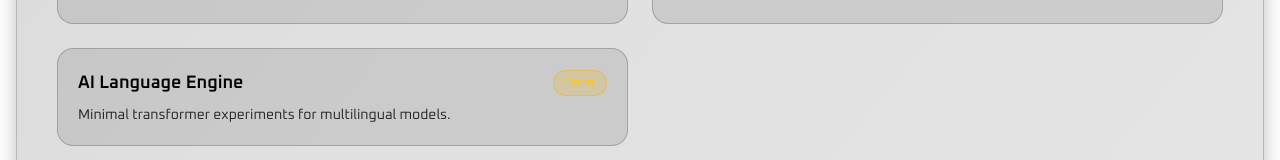
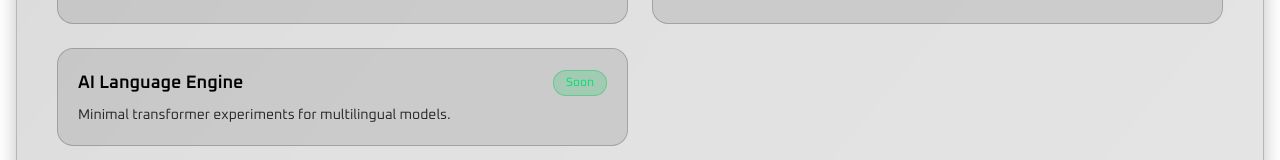
Before and after one commit to 0xabhikr/str, a Next.js app: page / in a window 1280 px wide. Shown: the part 1189-1349 px from the top of the page. Built offline with nearby package versions, Linux system fonts and the light colour scheme.

Commit message:
update color from yellow to green

```diff
--- a/app/page.tsx
+++ b/app/page.tsx
@@ -112,9 +112,9 @@ export default function HomePage() {
               <h3 className="text-lg font-semibold">AI Language Engine</h3>
               <button
                 className="text-xs px-3 py-1 rounded-full
-                 bg-yellow-500/20 text-yellow-400
-                 border border-yellow-500/40
-                 hover:bg-yellow-500/30 transition">
+                 bg-green-500/20 text-green-400
+                 border border-green-500/40
+                 hover:bg-green-500/30 transition">
                 Soon
               </button>
             </div>
```
